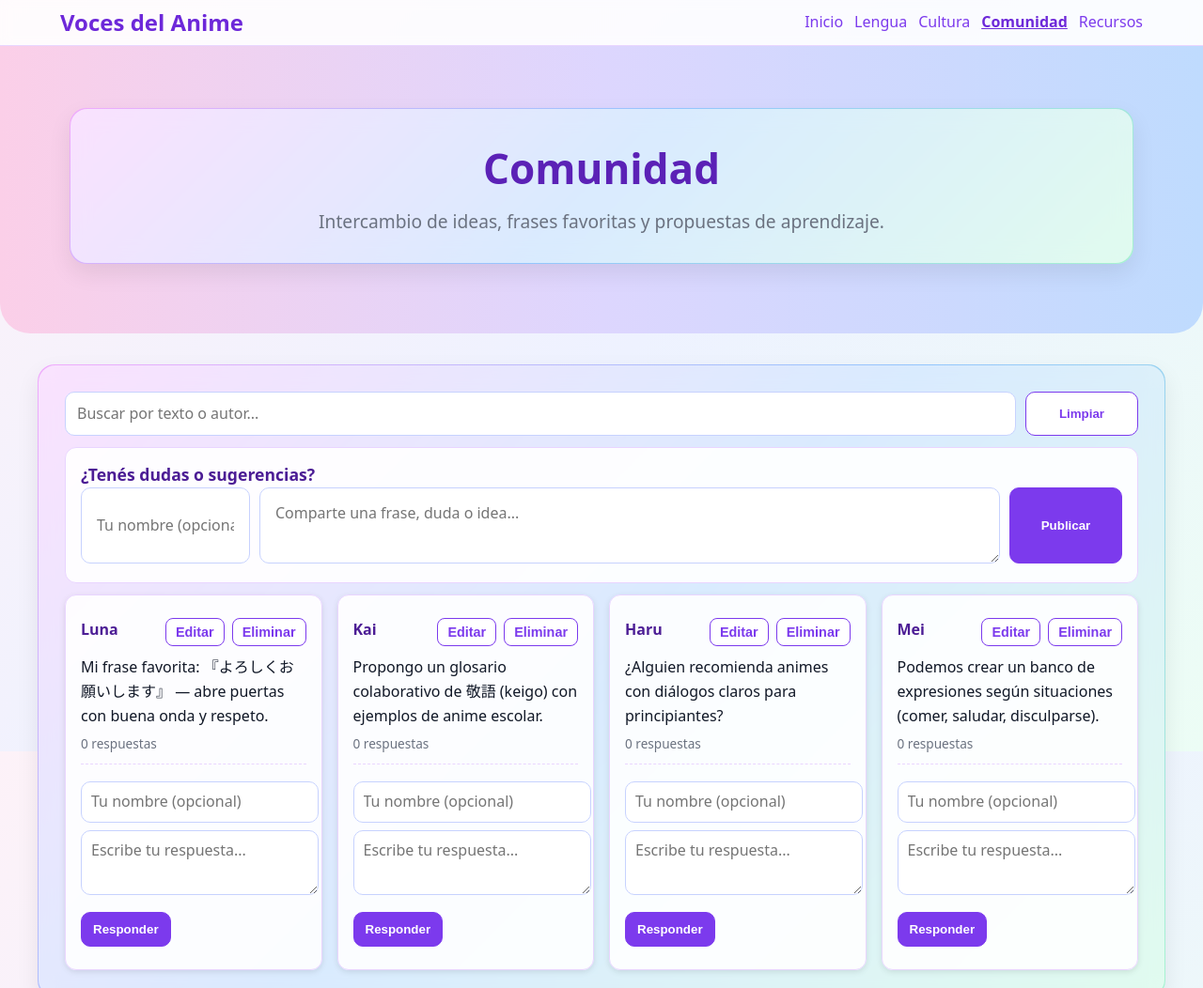
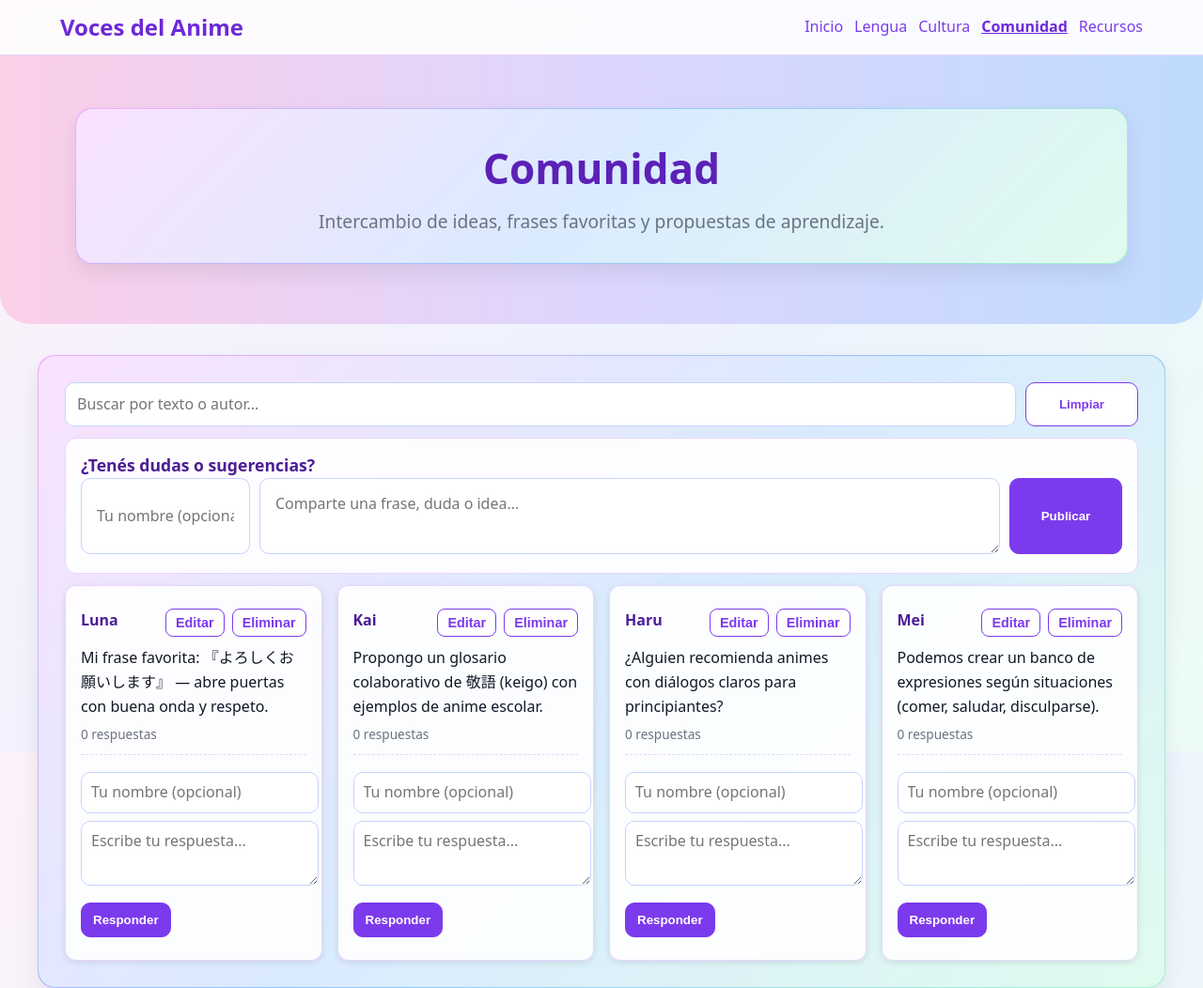
Before and after one commit to santillancamilar-boop/anime, a website: page comunidad.html in a window 1280 px wide. Shown: the top 1052 px of the page at 94% size. Drawn offline with Linux system fonts and the light colour scheme.

Commit message:
Update comunidad.html

```diff
--- a/comunidad.html
+++ b/comunidad.html
@@ -14,22 +14,20 @@
       --page-max:1200px;
       --vio:#7c3aed;
     }
-    *{box-sizing:border-box;margin:0;padding:0}
-    html,body{height:100%}
+     *{box-sizing:border-box}
+    html,body{margin:0}
     body{
-      display:flex; flex-direction:column; min-height:100vh;
       font-family:system-ui,-apple-system,Segoe UI,Roboto,Inter,Arial,sans-serif;
       color:var(--ink);
       background:linear-gradient(135deg,#fdf2f8,#eef2ff,#ecfdf5);
       background-attachment:fixed;
     }
-    main{flex:1}
-    .container{max-width:var(--page-max);margin:0 auto;padding:10px}
+    .container{max-width:var(--page-max);margin:0 auto;padding:0 16px}
     a{color:#6d28d9;text-decoration:none}
 
     /* NAV */
     .nav{position:sticky;top:0;z-index:10;background:rgba(255,255,255,.7);backdrop-filter:blur(6px);border-bottom:1px solid #e9d5ff}
-    .nav-inner{display:flex;align-items:center;gap:12px;padding:5px 0}
+    .nav-inner{display:flex;align-items:center;gap:12px;padding:10px 0}
     .brand{font-weight:600;color:#6d28d9}
     .tabs{margin-left:auto;display:flex;gap:12px;flex-wrap:wrap}
     .tab{font-weight:500}
```
